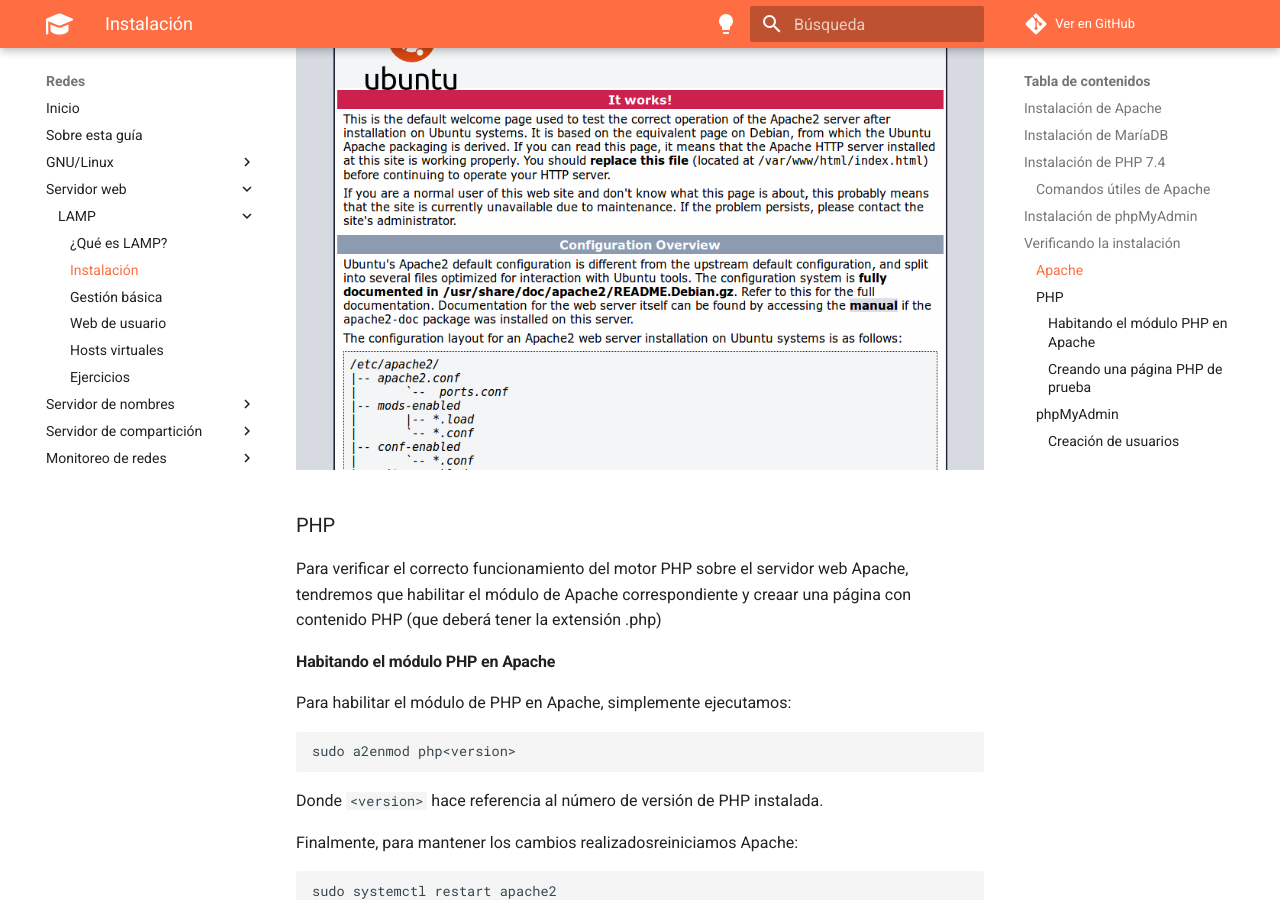
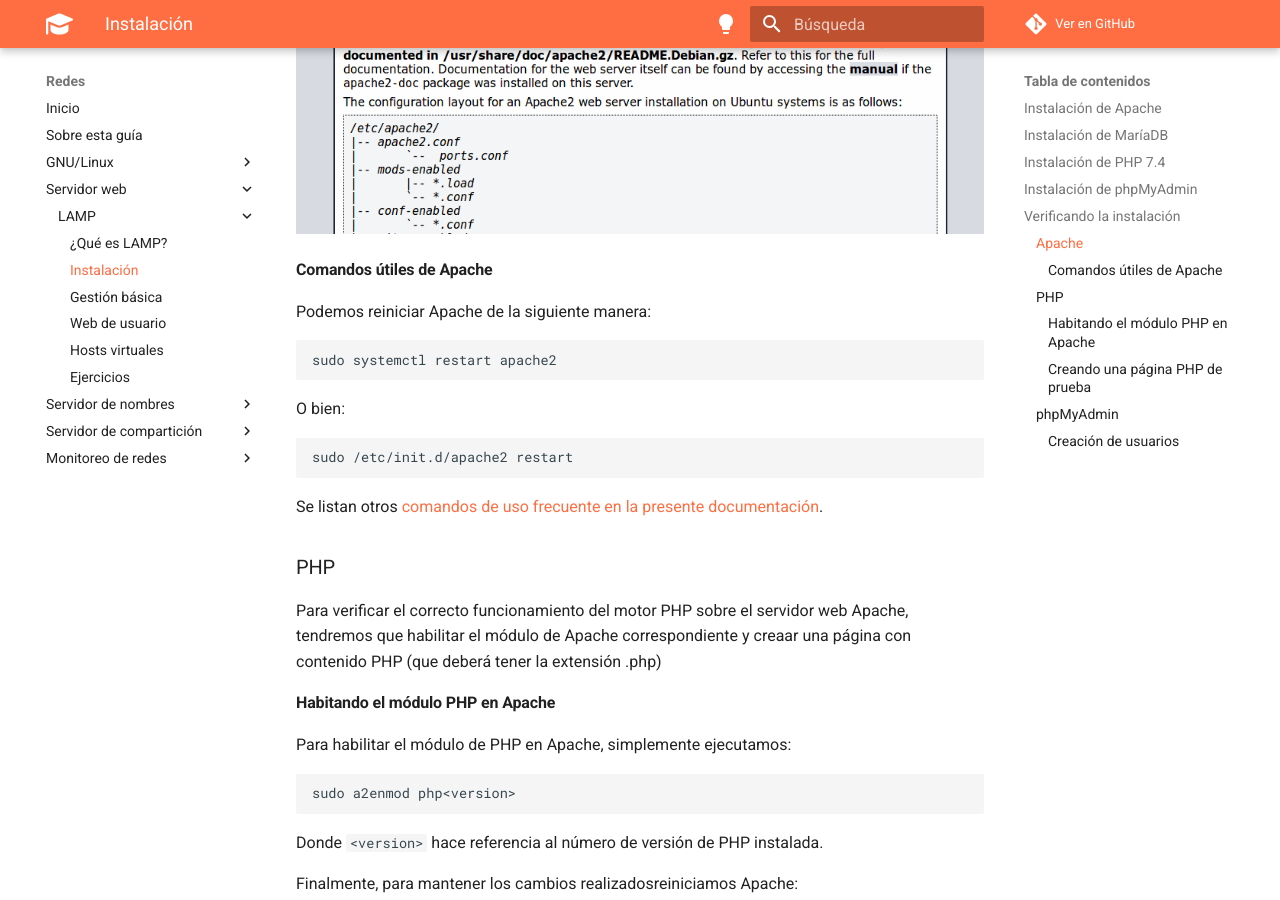
Before and after one commit to la9una/redes, an MkDocs documentation site: the page built from docs/lamp/lamp-install.md, in a window 1280 px wide and 900 px high, scrolled down 1853 px. Built offline with MkDocs 1.6.1 and Material for MkDocs 9.7.7, drawn with Linux system fonts in a browser that asks for light colours; comment, search, counter and statistics services are not loaded; the version menu is left out; some of the changed text lies outside the part shown.

Commit message:
Corrección de enlaces en LAMP/Install

````diff
--- a/docs/lamp/lamp-install.md
+++ b/docs/lamp/lamp-install.md
@@ -45,21 +45,6 @@
 php --version
 ```
 
-#### Comandos útiles de Apache
-
-Podemos reiniciar Apache de la siguiente manera:
-
-```bash
-sudo systemctl restart apache2
-```
-
-O bien:
-
-```bash
-sudo /etc/init.d/apache2 restart
-```
-
-
 ### Instalación de phpMyAdmin
 Adicionalmente podemos instalar un gestor para nuestra base de datos, llamado **phpmyadmin** (junto a algunas librerías extra), ejecutando el siguiente comando:
 
@@ -76,6 +61,22 @@
 Abrimos el navegador web y nos dirigimos a la siguiente dirección: `http://nombreDominioServidor` o `http://direccionIPServidor`. En cualquier caso deberíamos visualizar la página de bienvenida del servidor web:
 
 ![Apache](imgLamp/lampWorks.png)
+
+#### Comandos útiles de Apache
+
+Podemos reiniciar Apache de la siguiente manera:
+
+```bash
+sudo systemctl restart apache2
+```
+
+O bien:
+
+```bash
+sudo /etc/init.d/apache2 restart
+```
+
+Se listan otros [comandos de uso frecuente en la presente documentación](lamp-basics.md#gestion-general-del-servidor).
 
 
 ### PHP
````
Also changed, not shown: site/lamp/lamp-install/index.html, site/search/search_index.json, 1 other file.
